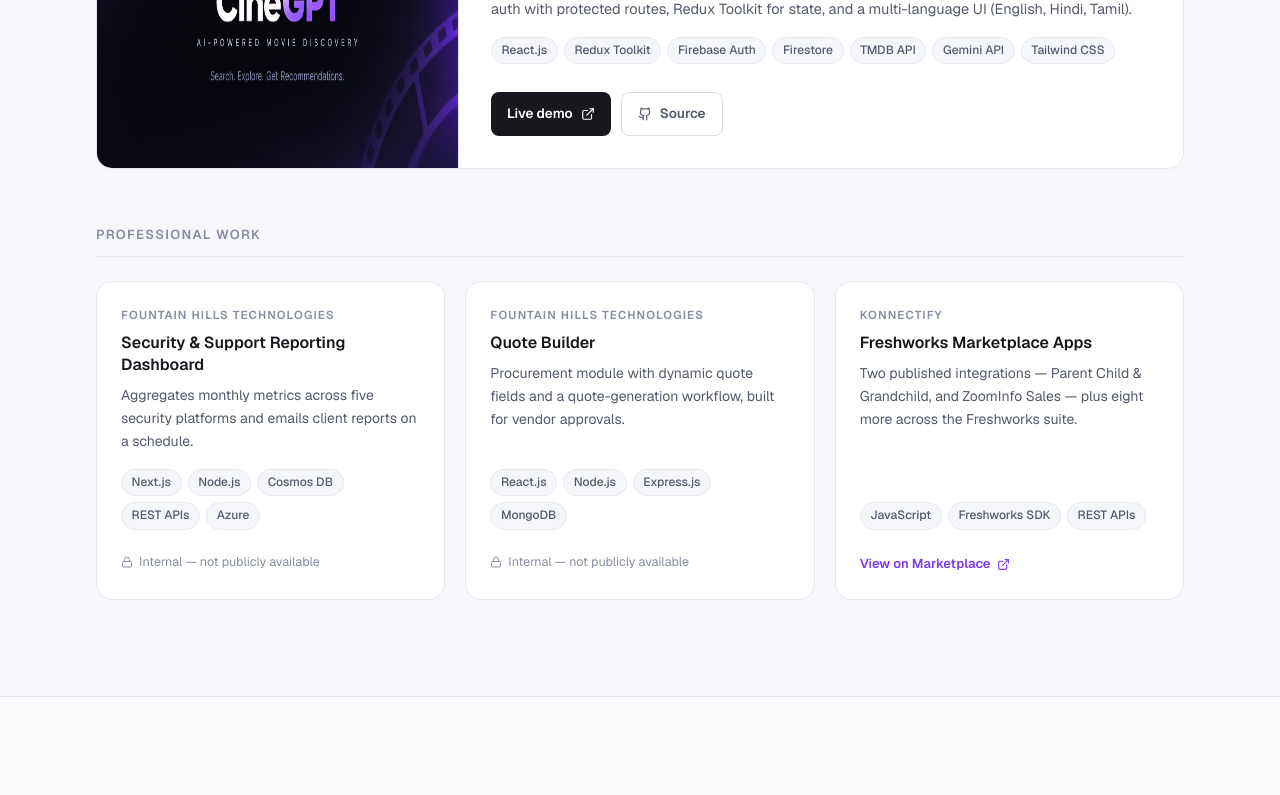
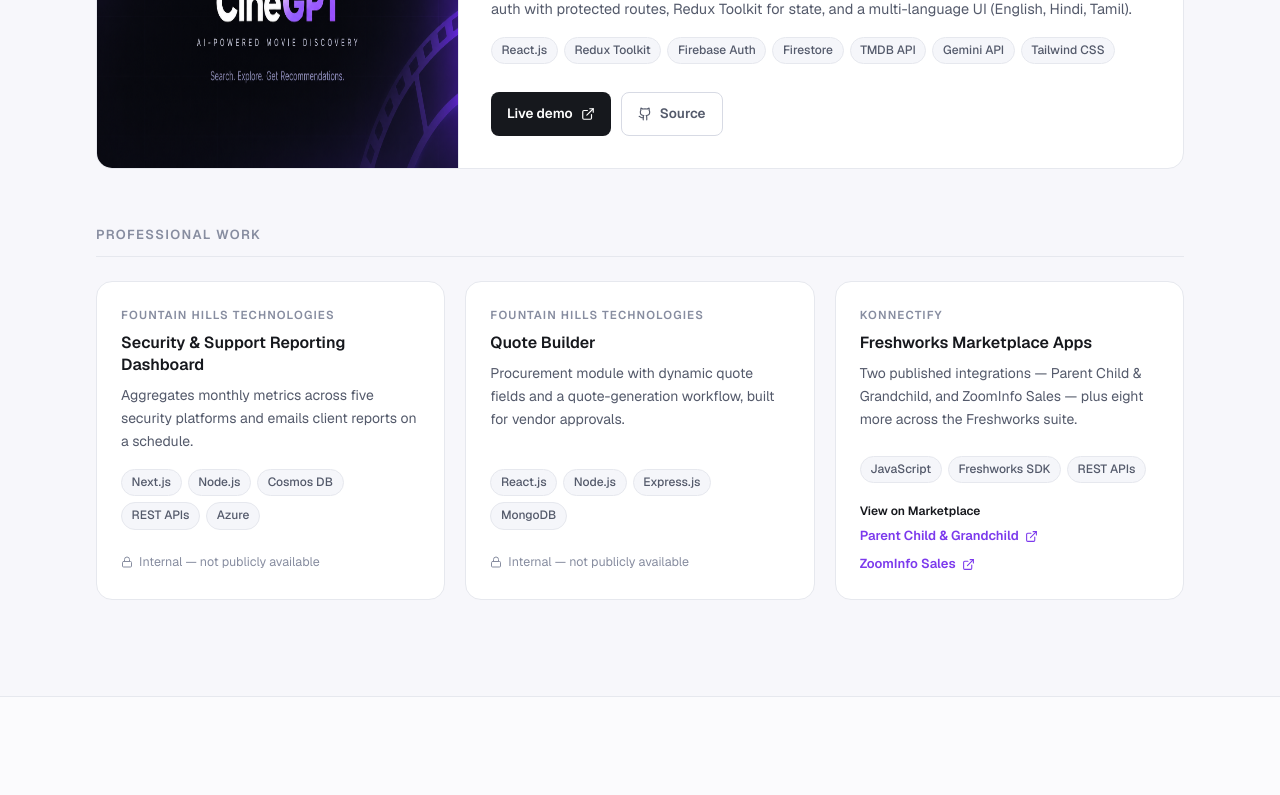
Before and after one commit to Srinithin-dev/portfolio, a Next.js app: page / in a window 1280 px wide. Shown: the part 4779-5574 px from the top of the page. Built offline with nearby package versions, Linux system fonts and the light colour scheme.

Commit message:
added a not found page and fixed the links of the project

```diff
--- a/app/components/essential/Projects.tsx
+++ b/app/components/essential/Projects.tsx
@@ -7,7 +7,7 @@
   detail?: string;
   stack: string[];
   cover?: string;
-  demoLink?: string;
+  demoLink?: string | string[];
   repoLink?: string;
   internal?: boolean;
   context?: string;
@@ -54,7 +54,10 @@
     blurb:
       "Two published integrations — Parent Child & Grandchild, and ZoomInfo Sales — plus eight more across the Freshworks suite.",
     stack: ["JavaScript", "Freshworks SDK", "REST APIs"],
-    demoLink: "https://www.freshworks.com/apps/",
+    demoLink: [
+      "Parent Child & Grandchild - https://www.freshworks.com/apps/parent_child_grandchild/.",
+      "ZoomInfo Sales - https://www.freshworks.com/apps/zoominfo_salesos/.",
+    ],
     context: "Konnectify",
   },
 ];
@@ -170,14 +173,26 @@
                   <Lock size={12} /> Internal — not publicly available
                 </p>
               ) : (
+                <>
+                  <p className="text-[12px] font-semibold leading-snug text-ink">
+                    View on Marketplace
+                  </p>
+                  <div className="flex flex-wrap gap-2 mt-1.5 text-[13px] text-ink-2">
+                    {Array.isArray(project.demoLink) &&
+                      project.demoLink.map((link) => (
                         <a
-                  href={project.demoLink}
+                          href={link.split("-")[1]}
+                          key={link.split("-")[0]}
                           target="_blank"
                           rel="noopener noreferrer"
                           className="inline-flex items-center gap-1.5 text-[13px] font-semibold text-accent-text hover:underline"
                         >
-                  View on Marketplace <ExternalLink size={13} />
+                          {link.split("-")[0]}
+                          <ExternalLink size={13} />
                         </a>
+                      ))}
+                  </div>
+                </>
               )}
             </div>
           </article>
--- a/app/layout.tsx
+++ b/app/layout.tsx
@@ -1,6 +1,7 @@
 import type { Metadata, Viewport } from "next";
 import { Geist, Geist_Mono } from "next/font/google";
 import { Toaster } from "react-hot-toast";
+// @ts-expect-error Next.js provides built-in typings for CSS side-effect imports.
 import "./globals.css";
 import NavBar from "./components/essential/Navbar";
 import { ActiveSectionProvider } from "./context/ActiveSectionContext";
--- /dev/null
+++ b/app/not-found.tsx
@@ -0,0 +1,51 @@
+import Link from "next/link";
+import { ArrowLeft, Home } from "lucide-react";
+
+export default function NotFound() {
+  return (
+    <main className="flex min-h-screen items-center justify-center bg-surface px-6">
+      <div className="w-full max-w-xl text-center">
+        <p className="text-[12px] font-semibold uppercase tracking-[0.18em] text-ink-3">
+          Error 404
+        </p>
+
+        <h1 className="mt-5 text-[clamp(72px,15vw,150px)] font-bold leading-none tracking-[-0.06em] text-ink">
+          404
+        </h1>
+
+        <div className="mx-auto mt-6 h-px w-16 bg-line-strong" />
+
+        <h2 className="mt-6 text-2xl font-semibold tracking-tight text-ink sm:text-3xl">
+          This page doesn&apos;t exist.
+        </h2>
+
+        <p className="mx-auto mt-3 max-w-md text-[14.5px] leading-relaxed text-ink-2 sm:text-[15px]">
+          The route you&apos;re looking for may have moved, been removed, or
+          never existed in the first place.
+        </p>
+
+        <div className="mt-8 flex flex-wrap items-center justify-center gap-3">
+          <Link
+            href="/"
+            className="inline-flex items-center gap-2 rounded-lg bg-ink px-4 py-2.5 text-[13.5px] font-semibold text-white transition hover:bg-accent-text"
+          >
+            <Home size={14} />
+            Back home
+          </Link>
+
+          <Link
+            href="/#projects"
+            className="inline-flex items-center gap-2 rounded-lg border border-line-strong bg-surface px-4 py-2.5 text-[13.5px] font-semibold text-ink-2 transition hover:border-accent-text hover:text-accent-text"
+          >
+            View projects
+            <ArrowLeft size={14} className="rotate-180" />
+          </Link>
+        </div>
+
+        <p className="mt-12 font-mono text-[12px] text-ink-3">
+          route_not_found()
+        </p>
+      </div>
+    </main>
+  );
+}
```
Lines whose indentation alone changed are shown as unchanged.
